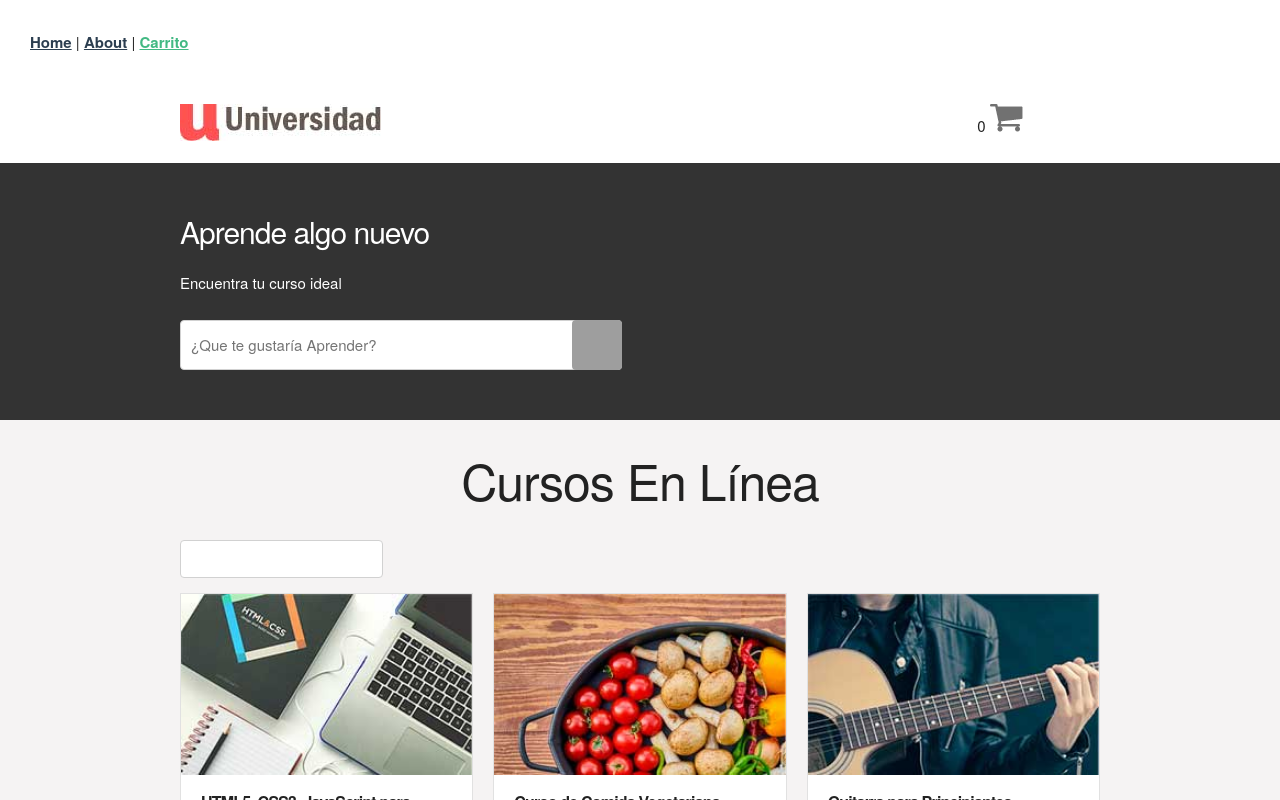
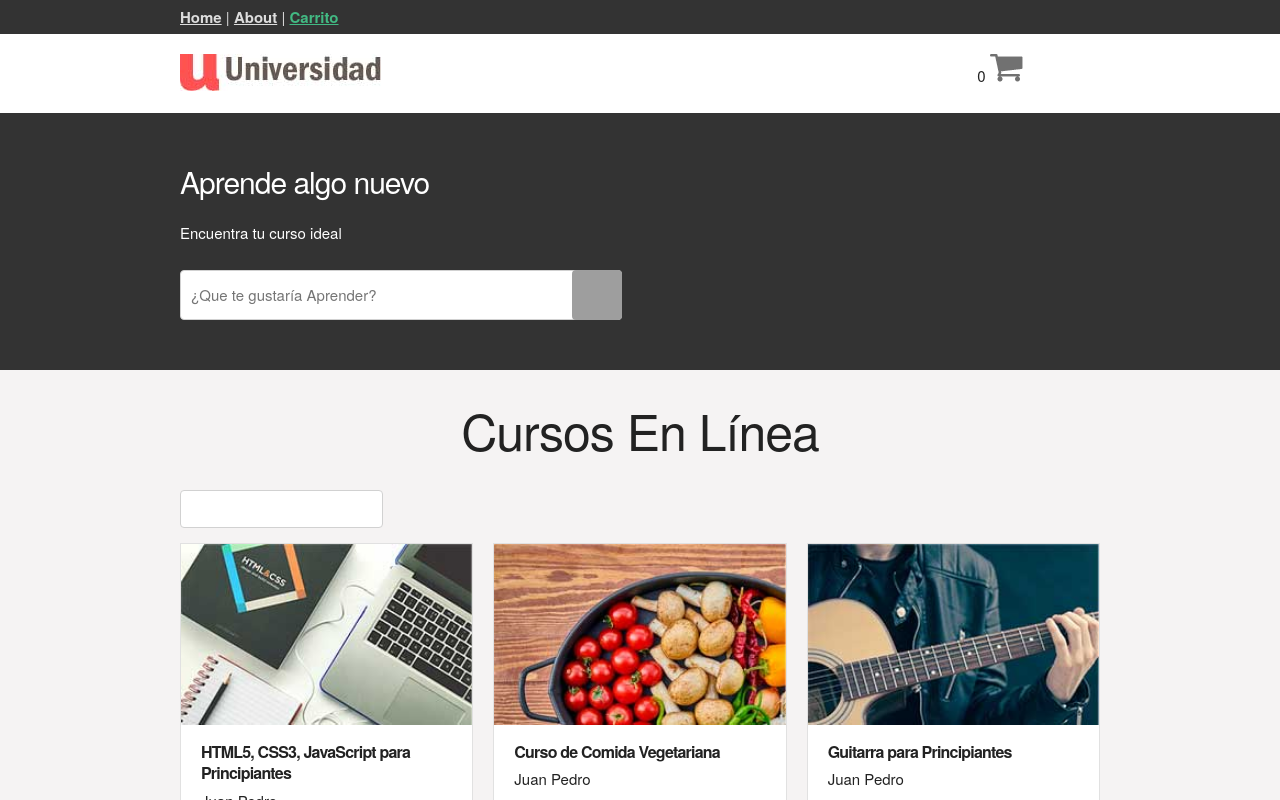
Before and after one commit to lopollodesign/prueba-vue, a Vue app: page /carrito in a window 1280 px wide. Shown: the top 800 px of the page. Built offline with nearby package versions, Linux system fonts and the light colour scheme; grey boxes are pictures that could not be loaded; what vue-chartkick would draw is missing.

Commit message:
Separo el header en un componente para tener desde toda la web el carrito

```diff
--- a/src/App.vue
+++ b/src/App.vue
@@ -1,24 +1,40 @@
 <template>
   <div id="nav">
-    <router-link to="/">Home</router-link> |
-    <router-link to="/about">About</router-link> |
-    <router-link to="/carrito">Carrito</router-link>
+    <div class="container">
+      <router-link to="/">Home</router-link> |
+      <router-link to="/about">About</router-link> |
+      <router-link to="/carrito">Carrito</router-link>
+    </div>
   </div>
+  <UiHeader></UiHeader>
   <router-view/>
 </template>
+
+<script>
+import UiHeader from "./components/UiHeader";
+
+export default {
+  name: 'App',
+  components: {
+    UiHeader
+  }
+}
+</script>
 
 <style>
 
 #nav {
-  background-color: #fff;
-  padding: 30px;
+  background-color: #333;
+  padding: 5px 0;
+  color: #ddd;
 }
 
 #nav a {
   font-weight: bold;
-  color: #2c3e50;
+  color: #ddd;
 }
 
+#nav a:hover,
 #nav a.router-link-exact-active {
   color: #42b983;
 }
--- /dev/null
+++ b/src/components/UiHeader.vue
@@ -0,0 +1,35 @@
+<template>
+  <header id="header" class="header" style="position: sticky; z-index: 10; top: 0">
+    <div class="container">
+      <div class="row">
+        <div class="four columns">
+          <img src="../assets/logo.jpg" id="logo">
+        </div>
+        <div class="two columns u-pull-right">
+          <ul>
+            <li class="submenu">
+              {{ cart.length }}
+              <img src="../assets/cart.png" id="img-carrito">
+              <ShoppingList/>
+            </li>
+          </ul>
+        </div>
+      </div>
+    </div>
+  </header>
+</template>
+
+<script>
+import { mapGetters} from 'vuex'
+import ShoppingList from "./ShoppingList";
+
+export default {
+  name: 'Header',
+  components: {
+    ShoppingList
+  },
+  computed: {
+    ...mapGetters(['cart'])
+  },
+}
+</script>
--- a/src/views/Carrito.vue
+++ b/src/views/Carrito.vue
@@ -1,23 +1,5 @@
 <template>
   <div class="carrito">
-    <header id="header" class="header" style="position: sticky; z-index: 10; top: 0">
-      <div class="container">
-        <div class="row">
-          <div class="four columns">
-            <img src="../assets/logo.jpg" id="logo">
-          </div>
-          <div class="two columns u-pull-right">
-            <ul>
-              <li class="submenu">
-                {{ cart.length }}
-                <img src="../assets/cart.png" id="img-carrito">
-                <ShoppingList/>
-              </li>
-            </ul>
-          </div>
-        </div>
-      </div>
-    </header>
     <div id="hero">
       <div class="container">
         <div class="row">
@@ -82,15 +64,12 @@
   </div>
 </template>
 <script>
-import { mapGetters} from 'vuex'
-import CoursesList from '@/components/CoursesList.vue'
-import ShoppingList from '@/components/ShoppingList.vue'
+import CoursesList from '../components/CoursesList.vue'
 
 export default {
   name: 'Carrito',
   components: {
-    CoursesList,
-    ShoppingList
+    CoursesList
   },
   data() {
     return {
@@ -118,7 +97,6 @@ export default {
       }
       return this.list.filter(course => course.name.includes(this.nameFilter))
     },
-    ...mapGetters([ "cart" ])
   },
   methods: {
     filterList(text) {
--- a/src/views/Coin.vue
+++ b/src/views/Coin.vue
@@ -1,5 +1,6 @@
 <template>
   <div class="coin">
+    <div class="container">
       <div v-if="asset.id" class="container">
         <h1>Coin detail: {{ asset.name }} ({{ asset.symbol }})</h1>
       </div>
@@ -17,8 +18,9 @@
         avg: {{ avg }}
       </div>
 
-    <line-chart :colors="['orange']" :min="min" :max="max" :data="history.map(h => [h.date , parseFloat(h.priceUsd).toFixed(2)])"/>
-
+      <line-chart :colors="['orange']" :min="min" :max="max"
+                  :data="history.map(h => [h.date , parseFloat(h.priceUsd).toFixed(2)])"/>
+    </div>
   </div>
 </template>
 
@@ -28,7 +30,7 @@ import api from "@/api"
 export default {
   name: 'Coin',
 
-  data () {
+  data() {
     return {
       asset: {},
       history: []
```
Lines whose indentation alone changed are shown as unchanged.
